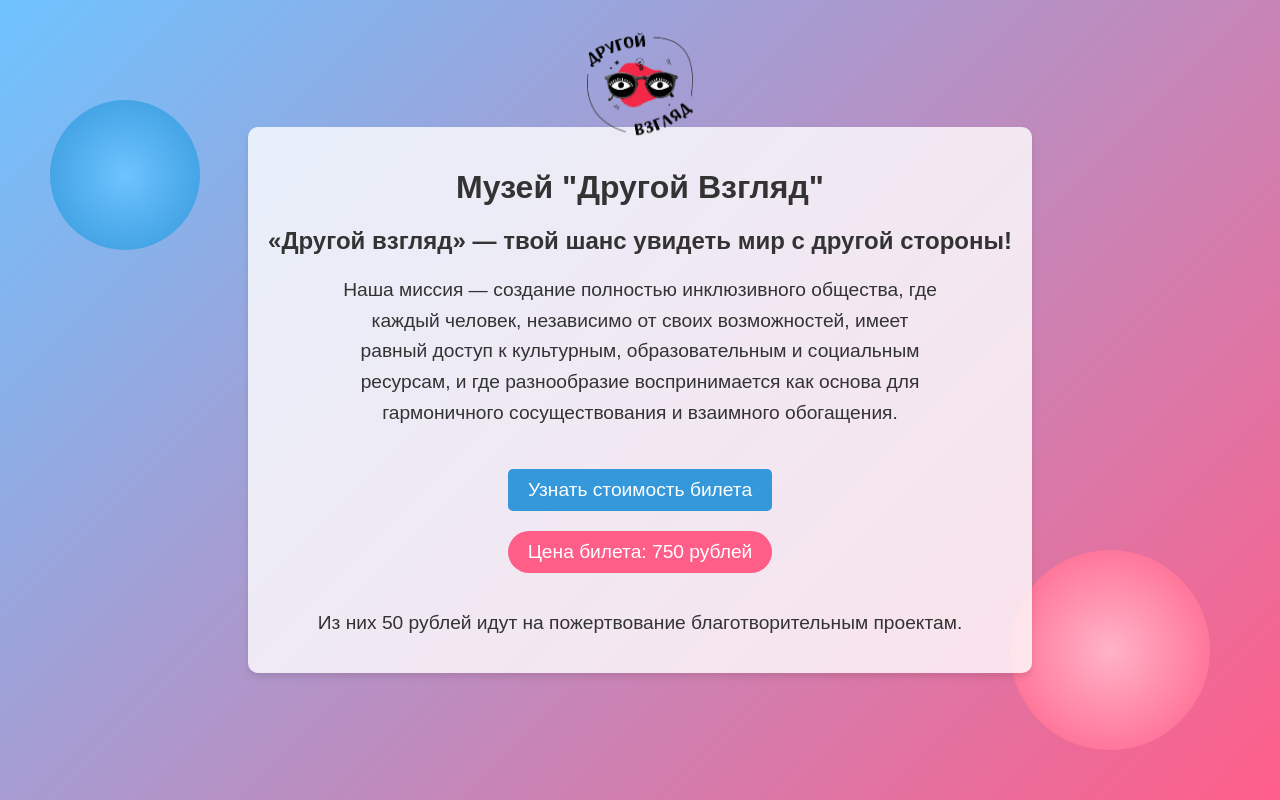
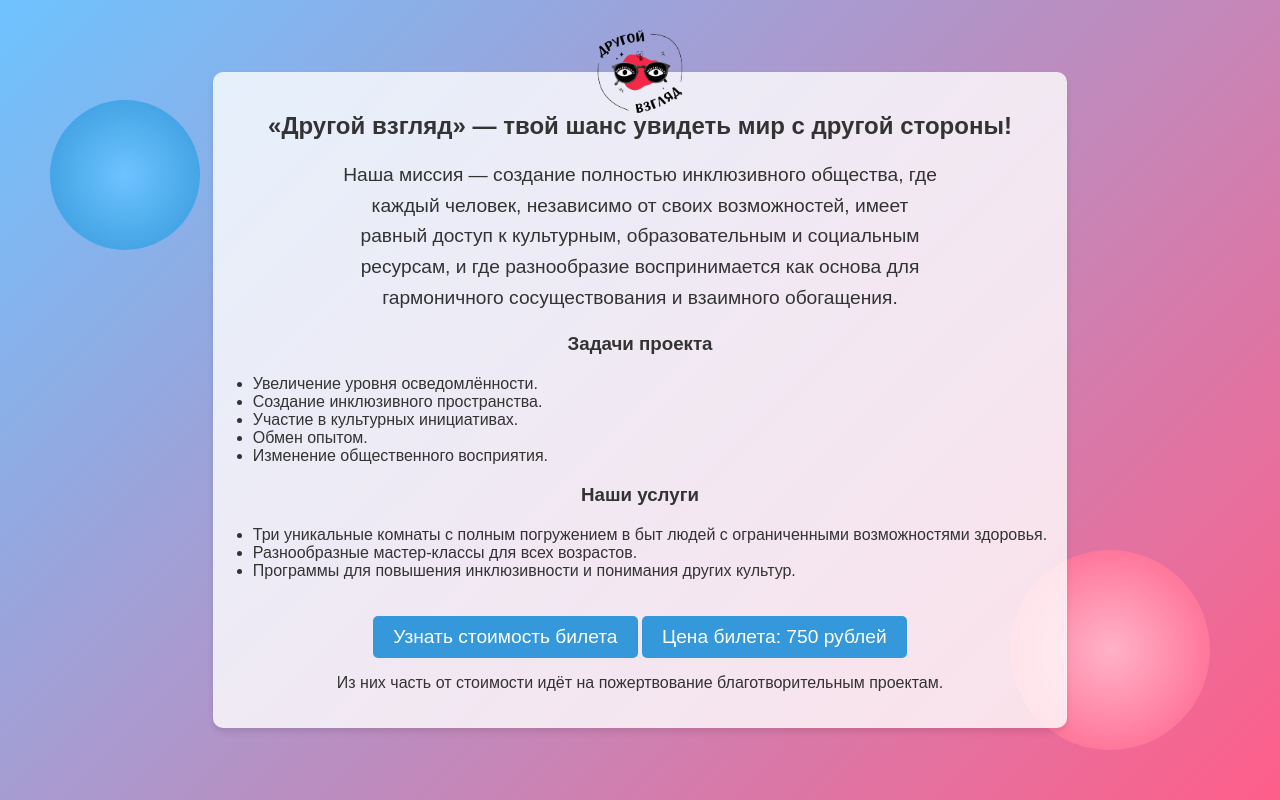
Before and after one commit to row-chiil/museumInclusi, a website: page index.html in a window 1280 px wide. Both pictures are taken after a click on the link "Узнать стоимость билета". Drawn offline with Linux system fonts and the light colour scheme.

Commit message:
8 kommit

```diff
--- a/index.html
+++ b/index.html
@@ -9,7 +9,7 @@
       font-family: Arial, sans-serif;
       margin: 0;
       padding: 0;
-      background: linear-gradient(135deg, #6ec3ff, #ff5e89); /* Внешний градиент от голубого к розовому */
+      background: linear-gradient(135deg, #6ec3ff, #ff5e89);
       color: #333;
       min-height: 100vh;
       display: flex;
@@ -28,8 +28,8 @@
     }
 
     header img {
-      width: 120px; /* Размер логотипа */
-      animation: bounce 2s infinite; /* Анимация */
+      width: 120px;
+      animation: bounce 2s infinite;
     }
 
     @keyframes bounce {
@@ -44,12 +44,12 @@
     main {
       padding: 20px;
       text-align: center;
-      background-color: rgba(255, 255, 255, 0.8); /* Легкая прозрачность для фона */
+      background-color: rgba(255, 255, 255, 0.8);
       border-radius: 10px;
       box-shadow: 0 4px 6px rgba(0, 0, 0, 0.1);
     }
 
-    .mission {
+    .section {
       margin: 20px auto;
       max-width: 600px;
       font-size: 1.2em;
@@ -73,55 +73,10 @@
       background-color: #2980b9;
     }
 
-    #ticket-price {
-      margin-top: 15px;
-      font-size: 1.2em;
-      color: #2c3e50;
-      background-color: #eaf6ff;
-      border: 2px solid #3498db;
-      padding: 10px;
-      display: inline-block;
-      border-radius: 5px;
-    }
-
-    .button-container {
-      display: flex;
-      justify-content: center;
-      flex-direction: column;
-      align-items: center;
-      gap: 20px;
-      margin-top: 20px;
-    }
-
-    .ticket-price-btn {
-      display: inline-block;
-      padding: 10px 20px;
-      font-size: 1.2em;
-      color: #fff;
-      background-color: #ff5e89;
-      border: none;
-      border-radius: 30px;
-      cursor: pointer;
-      text-decoration: none;
-      text-align: center;
-      transition: background-color 0.3s ease;
-    }
-
-    .ticket-price-btn:hover {
-      background-color: #d94b71;
-    }
-
     #ticket-price-btn {
       display: none;
     }
 
-    #donation-info {
-      font-size: 1.2em;
-      color: #333;
-      display: none;
-    }
-
-    /* Стили для декоративных кружков */
     .decorative-shape {
       position: absolute;
       z-index: -1;
@@ -130,7 +85,7 @@
     .decorative-shape.blue {
       width: 150px;
       height: 150px;
-      background: radial-gradient(circle, #6ec3ff, #3498db); /* Градиент от светло-голубого к синему */
+      background: radial-gradient(circle, #6ec3ff, #3498db);
       border-radius: 50%;
       top: 100px;
       left: 50px;
@@ -139,13 +94,23 @@
     .decorative-shape.pink {
       width: 200px;
       height: 200px;
-      background: radial-gradient(circle, #ffb3c7, #ff5e89); /* Градиент от светло-розового к розовому */
+      background: radial-gradient(circle, #ffb3c7, #ff5e89);
       border-radius: 50%;
       bottom: 50px;
       right: 70px;
     }
-    .img{
-        width: 20%;
+
+    .img {
+      width: 16%;
+    }
+
+    .list {
+      text-align: left;
+      margin-top: 20px;
+    }
+
+    .list ul {
+      padding-left: 20px;
     }
   </style>
 </head>
@@ -154,23 +119,41 @@
     <img src="./5330450586870605071.png" alt="Логотип музея" class="img">
   </header>
   <main>
-    <h1>Музей "Другой Взгляд"</h1>
     <h2>«Другой взгляд» — твой шанс увидеть мир с другой стороны!</h2>
 
-    <p class="mission">
+    <p class="section">
       Наша миссия — создание полностью инклюзивного общества, где каждый человек, независимо от своих возможностей, имеет равный доступ к культурным, образовательным и социальным ресурсам, и где разнообразие воспринимается как основа для гармоничного сосуществования и взаимного обогащения.
     </p>
 
+    <h3>Задачи проекта</h3>
+    <div class="list">
+      <ul>
+        <li>Увеличение уровня осведомлённости.</li>
+        <li>Создание инклюзивного пространства.</li>
+        <li>Участие в культурных инициативах.</li>
+        <li>Обмен опытом.</li>
+        <li>Изменение общественного восприятия.</li>
+      </ul>
+    </div>
+
+    <h3>Наши услуги</h3>
+    <div class="list">
+      <ul>
+        <li>Три уникальные комнаты с полным погружением в быт людей с ограниченными возможностями здоровья.</li>
+        <li>Разнообразные мастер-классы для всех возрастов.</li>
+        <li>Программы для повышения инклюзивности и понимания других культур.</li>
+      </ul>
+    </div>
+
     <div class="button-container">
-        <a href="#" class="ticket-btn" onclick="showPrice()">Узнать стоимость билета</a>
-      <button id="ticket-price-btn" class="ticket-price-btn" onclick="showDonationInfo()">Цена билета: 750 рублей</button>
-      <p id="donation-info">Из них 50 рублей идут на пожертвование благотворительным проектам.</p>
+      <a href="#" class="ticket-btn" onclick="showPrice()">Узнать стоимость билета</a>
+      <button id="ticket-price-btn" class="ticket-btn" onclick="showDonationInfo()">Цена билета: 750 рублей</button>
+      <p id="donation-info">Из них часть от стоимости идёт на пожертвование благотворительным проектам.</p>
     </div>
   </main>
 
   <div class="decorative-shape blue"></div>
   <div class="decorative-shape pink"></div>
-
   <script>
     function showPrice() {
       document.getElementById('ticket-price-btn').style.display = "inline-block";
--- /dev/null
+++ b/package.json
@@ -0,0 +1,5 @@
+{
+  "dependencies": {
+    "express": "^4.21.1"
+  }
+}
```
Also changed, not shown: index.js (added, +11 -0 lines), 1 other file.
